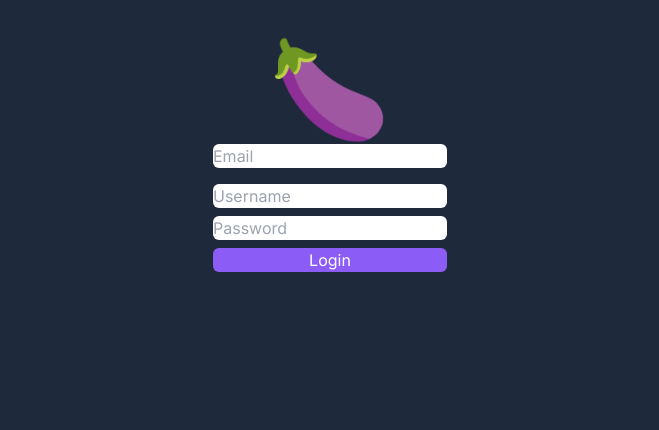
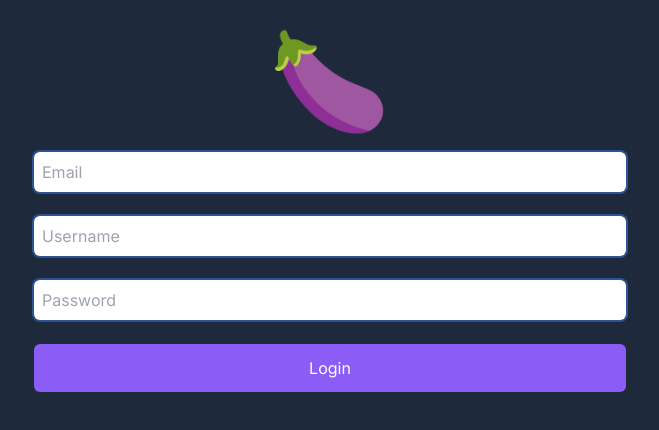
Before and after one commit to kk3june/eggplant, a Next.js app: page / in a window 1280 px wide. Shown: the top 430 px of the page, without its empty margins (310-969 px from the left). Built offline with nearby package versions, Linux system fonts and the light colour scheme.

Commit message:
feat. login page ui layout

```diff
--- a/app/layout.tsx
+++ b/app/layout.tsx
@@ -16,7 +16,7 @@ export default function RootLayout({
 }>) {
   return (
     <html lang="en">
-      <body className={inter.className}>{children}</body>
+      <body className={`${inter.className} bg-slate-800 text-white max-w-screen-sm mx-auto`}>{children}</body>
     </html>
   );
 }
--- a/app/page.tsx
+++ b/app/page.tsx
@@ -1,14 +1,15 @@
-import FormInput from "@/compoennts/form-input";
+import FormButton from "@/components/form-button";
+import FormInput from "@/components/form-input";
 
 export default function Home() {
   return (
-    <main className="flex flex-col items-center bg-slate-800 text-white min-h-screen py-10">
-      <div className="flex flex-col items-center gap-2">
-      <span className="text-8xl">🍆</span>
-      <FormInput type='email' placeholder="Email" required errors={['']} />
-      <FormInput type='text' placeholder="Username"  required errors={[]}/>
-      <FormInput type='passwords' placeholder="Password" required errors={[]} />
-      <button className="w-full rounded-md bg-violet-500">Login</button>
+    <main className="flex flex-col gap-10 py-8 px-6">
+      <div className="flex flex-col gap-6 items-center">
+        <span className="text-8xl">🍆</span>
+        <FormInput type='email' placeholder="Email" required errors={[]} />
+        <FormInput type='text' placeholder="Username"  required errors={[]}/>
+        <FormInput type='passwords' placeholder="Password" required errors={[]} />
+        <FormButton />
       </div>
     </main>
   );
--- /dev/null
+++ b/components/form-button.tsx
@@ -0,0 +1,9 @@
+import React from 'react'
+
+function FormButton() {
+  return (
+    <button className="w-full p-3 rounded-md bg-violet-500">Login</button>
+  )
+}
+
+export default FormButton
--- a/compoennts/form-input.tsx
+++ b/components/form-input.tsx
@@ -10,7 +10,7 @@ function FormInput(props: Props) {
 
     return (
         <>
-            <input type={type} placeholder={placeholder} required={required} className="w-full ring-2 rounded-md"/>
+            <input type={type} placeholder={placeholder} required={required} className="w-full h-10 ring-2 rounded-md px-2 focus:outline-none focus:ring-8 focus:ring-violet-300 text-gray-700"/>
             {errors.map((error, index) => (<span key={index} className="text-red-500 font-large">{error}</span>))}
         </>
     )
```
